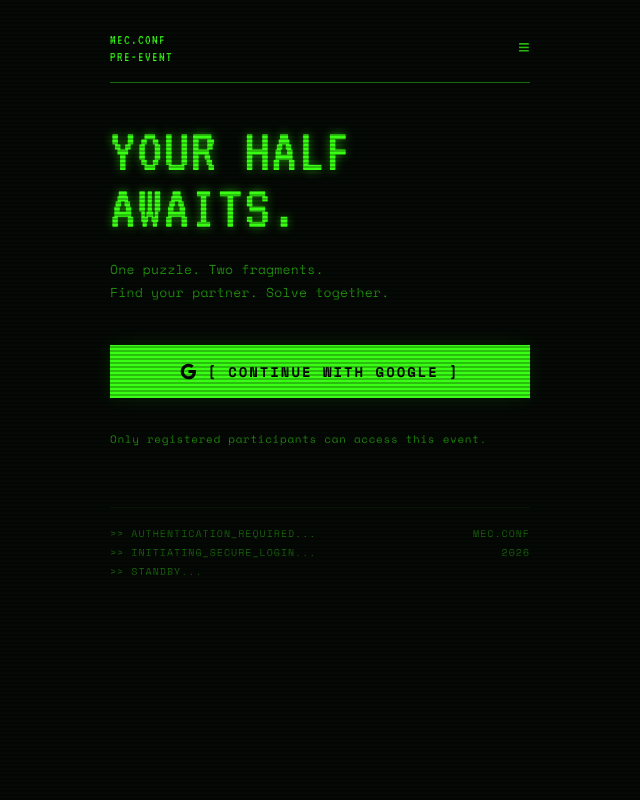
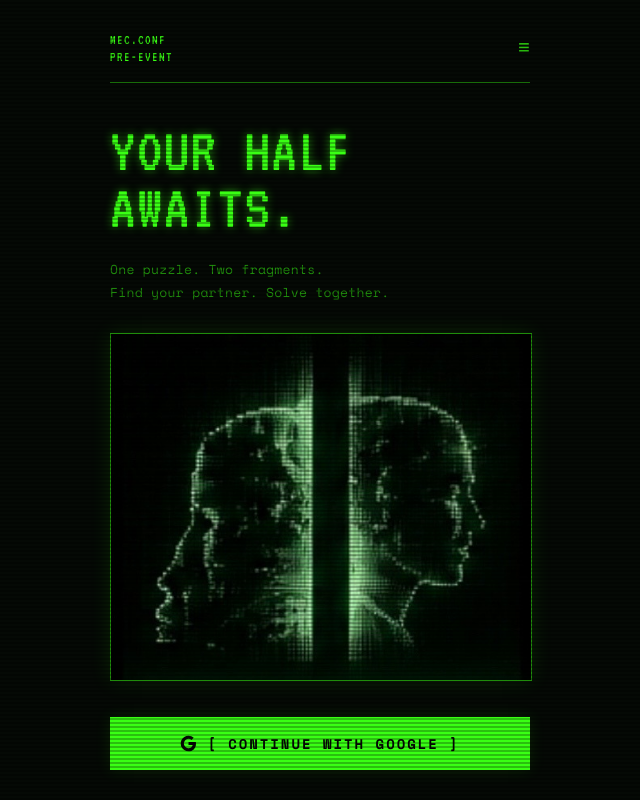
Before and after one commit to danyl-dnl/mec-conf-preevent, a React (Vite) app: page / in a window 1280 px wide. Shown: the top 800 px of the page, without its empty margins (320-960 px from the left). Built offline with nearby package versions, Linux system fonts and the light colour scheme; no server answers.

Commit message:
feat(participant): add split face graphic to participant login hero

```diff
--- a/src/pages/participant/ParticipantHome.tsx
+++ b/src/pages/participant/ParticipantHome.tsx
@@ -525,11 +525,35 @@ function LoginView({ onSignIn }: { onSignIn: () => void }) {
   return (
     <>
       <h1 style={s.heading}>YOUR HALF<br/>AWAITS.</h1>
-      <p style={s.subtext}>
+      <p style={{ ...s.subtext, marginBottom: "28px" }}>
         One puzzle. Two fragments.<br />
         Find your partner. Solve together.
       </p>
 
+      <div
+        style={{
+          width: "100%",
+          display: "flex",
+          justifyContent: "center",
+          alignItems: "center",
+          marginBottom: "36px",
+          border: "1px solid var(--green-dim)",
+          background: "#000",
+          boxShadow: "0 0 20px rgba(57, 255, 20, 0.12)",
+          overflow: "hidden",
+        }}
+      >
+        <img
+          src="/split-faces.png"
+          alt="Split face fragments awaiting connection"
+          style={{
+            width: "100%",
+            height: "auto",
+            display: "block",
+            objectFit: "contain",
+          }}
+        />
+      </div>
 
       <button id="btn-google-signin" type="button" style={s.primaryBtn} onClick={onSignIn}>
         <GoogleIcon /> [ CONTINUE WITH GOOGLE ]
```
Also changed, not shown: public/split-faces.png (added).
